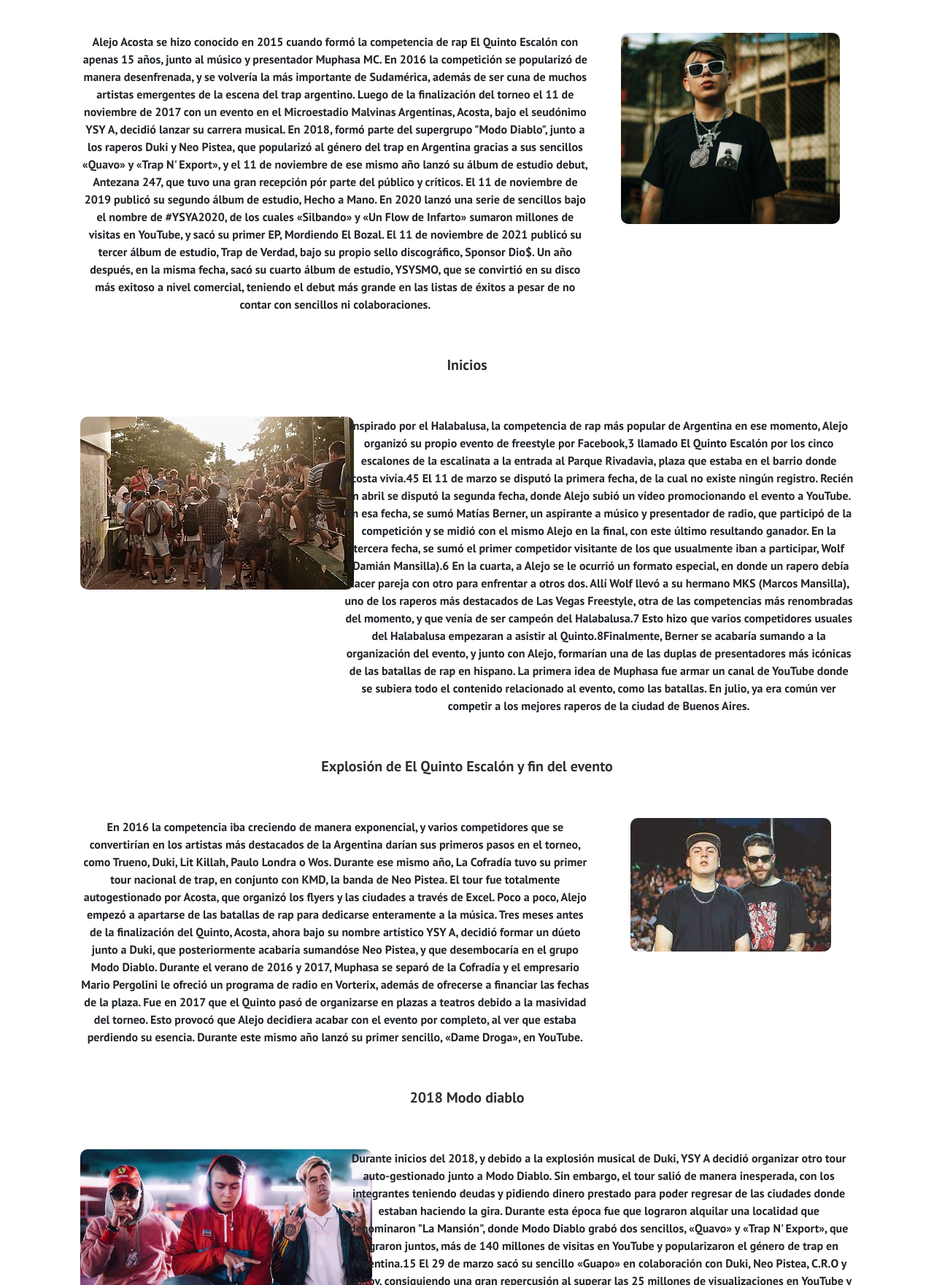
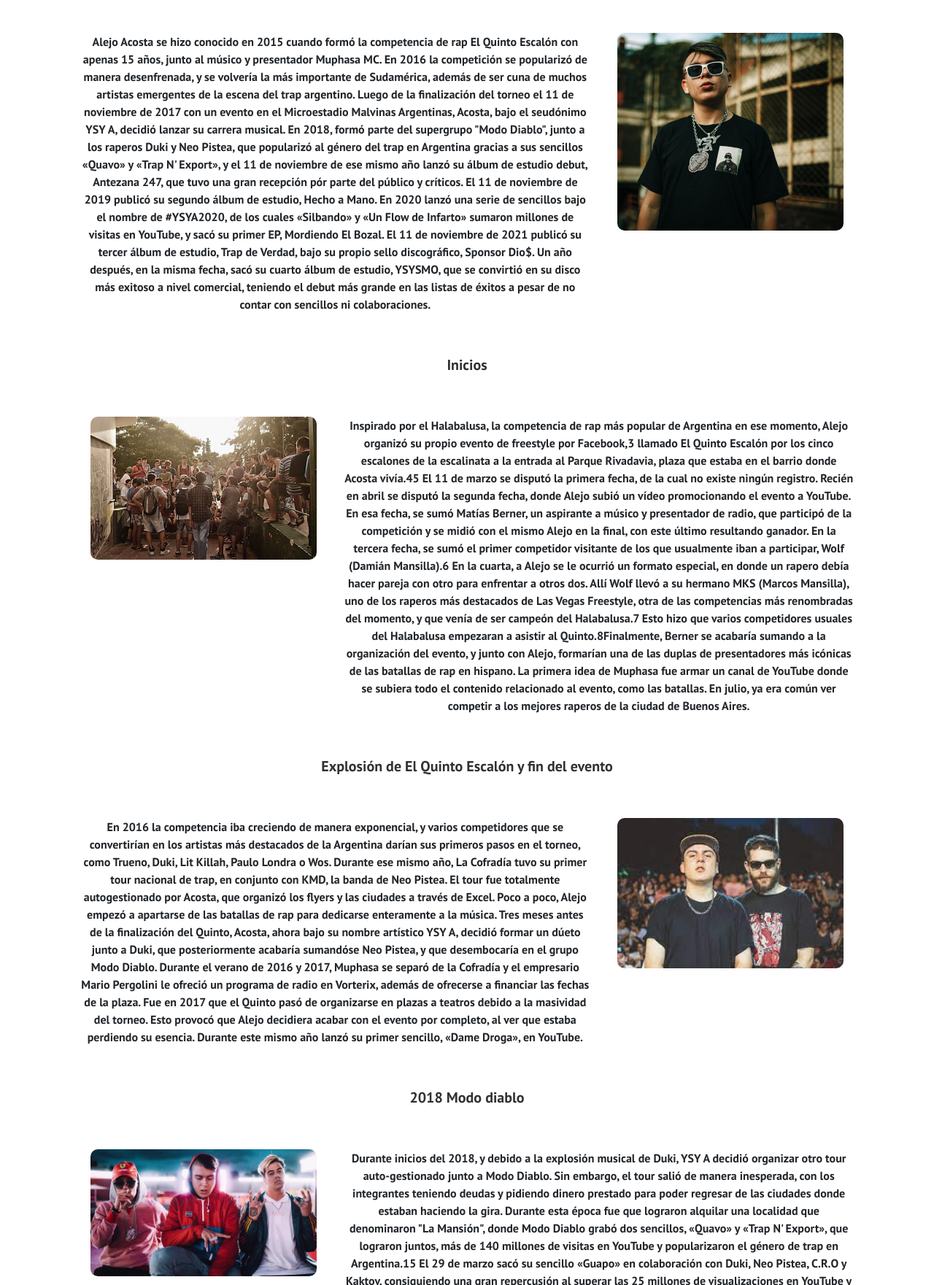
Before and after one commit to Alvarop-cpu/PF-Pratissoli, a website: page secciones/biografia.html in a window 1280 px wide. Shown: the part 139-1900 px from the top of the page at 73% size. Drawn offline with nearby package versions, Linux system fonts and the light colour scheme.

Commit message:
cambios en el responsive de biografia

```diff
--- a/scss/secciones/_biografia.scss
+++ b/scss/secciones/_biografia.scss
@@ -7,14 +7,15 @@
     padding: 40px;
     .Alejo{
         border-radius: 10px;
-        width: 300px;
+        width: 310px;
     }
     .quinto{
+        width: 310px;
         border-radius: 10px;
     }
     .mododiablo{
         border-radius: 10px;
-        width: 400px;
+        width: 310px;
     }
 
 }
--- a/scss/secciones/_responsive.scss
+++ b/scss/secciones/_responsive.scss
@@ -78,7 +78,7 @@
           border-radius: 10px; }
         .container .mododiablo {
           border-radius: 10px;
-          width: 400px; }
+          width: 310px; }
 
       .subtitulo1 {
         color: #313131 !important;
```
Also changed, not shown: css/style.css.
